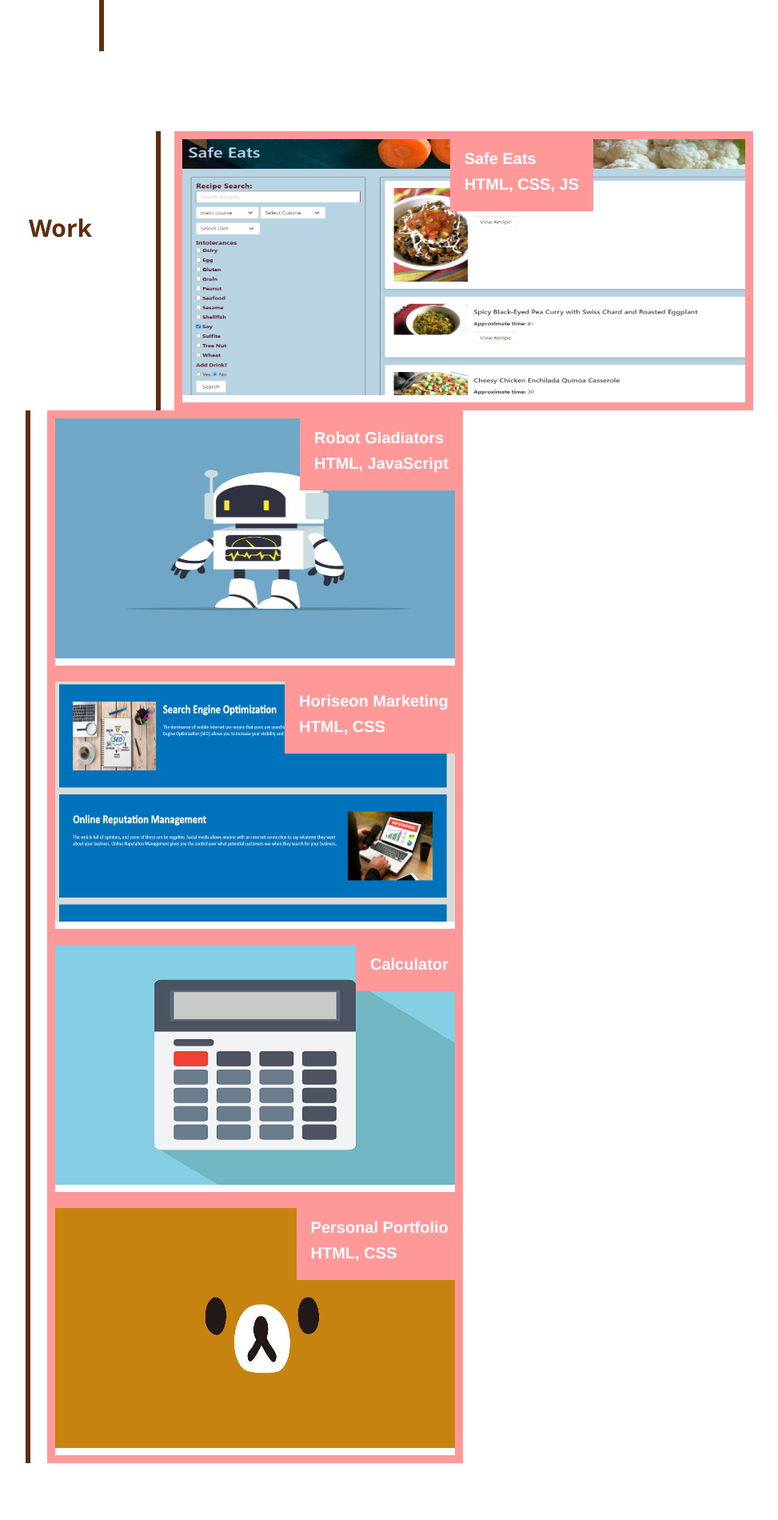
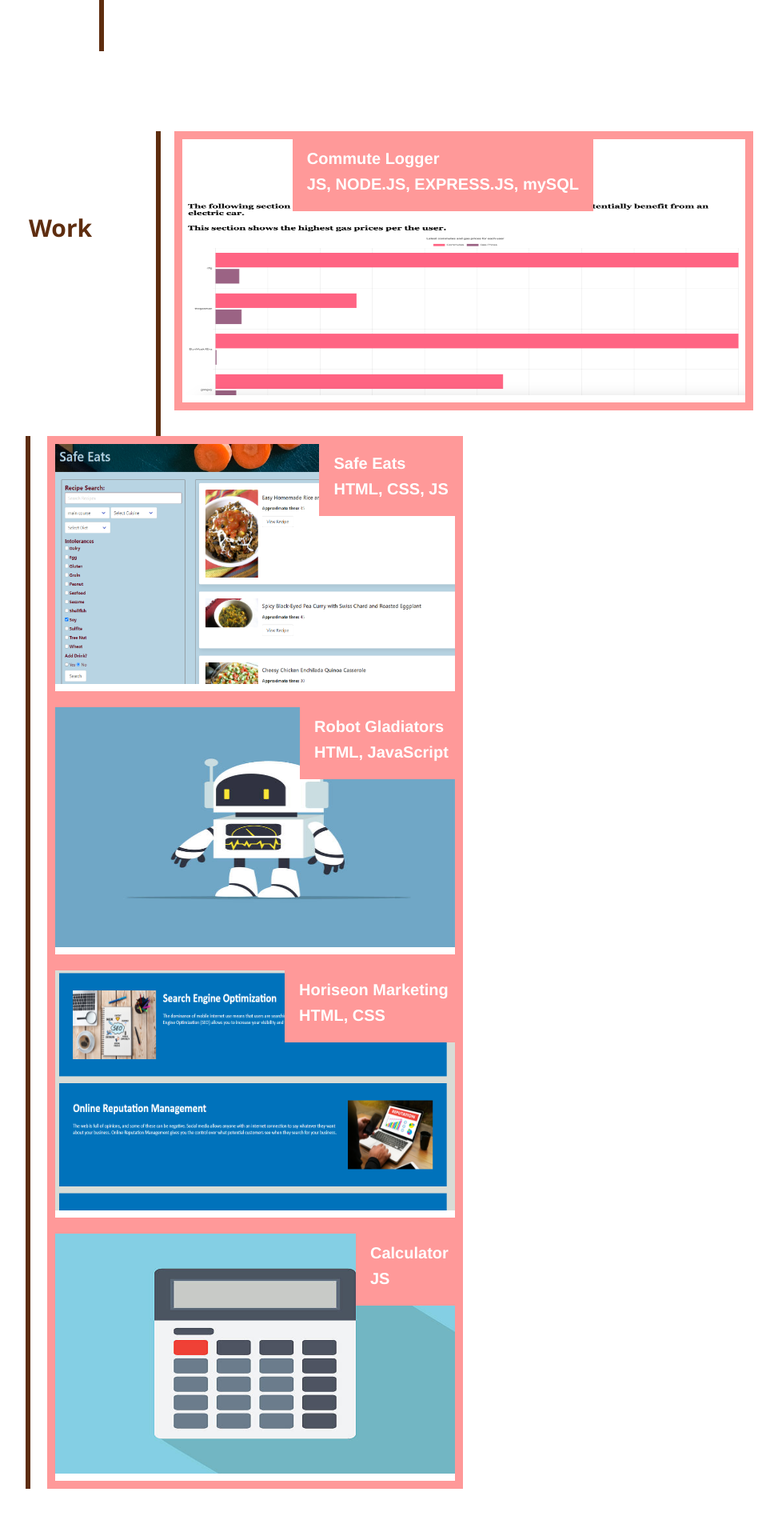
Before and after one commit to natakkuma/natakkuma-portfolio, a plain HTML site: page index.html in a window 1280 px wide. Shown: the part 1484-3384 px from the top of the page at 80% size, without its empty margins (196-1169 px from the left). Drawn offline with Linux system fonts and the light colour scheme.

Commit message:
addition of project 2 to portfolio

```diff
--- a/index.html
+++ b/index.html
@@ -82,19 +82,31 @@
 
         <div id="project1" class="project">
             <!--First Project - Row 1 Large-->
-            <a href="https://ngranzow.github.io/safe-eats/">
-            <img src="assets/images/safe-eats.PNG"
-            alt="Link to Project 1 -Safe Eats Recipe Generator"
+            <a href="https://mysterious-plateau-73573.herokuapp.com/">
+            <img src="assets/images/Commute Logger.png"
+            alt="Link to Project 2 - Commute Logger App"
             width="1000"
             height="500">
             </a>
 
-            <h3>Safe Eats<br>HTML, CSS, JS</h3>
+            <h3>Commute Logger<br>JS, NODE.JS, EXPRESS.JS, mySQL</h3><br>
 
         </div>
         <br><br>
         <div id="project2" class="project">
             <!--Second Project - Row 2 Medium--->
+            <a href="https://ngranzow.github.io/safe-eats/">
+                <img src="assets/images/safe-eats.PNG"
+                alt="Link to Project 1 -Safe Eats Recipe Generator"
+                width="500"
+                height="300">
+                </a>
+                <h3>Safe Eats<br>HTML, CSS, JS</h3>
+
+        </div>
+
+        <div id="project3" class="project">
+            <!--Third Project - Row 2 Medium--->
             <a href="https://natakkuma.github.io/robot-gladiators/">
                 <img src="assets/images/robot.jpg"
                 alt="Link to Natalie's Work - Robot Gladiators Game"
@@ -104,9 +116,9 @@
             <h3>Robot Gladiators <br>HTML, JavaScript</h3>
 
         </div>
-
-        <div id="project3" class="project">
-            <!--Third Project - Row 2 Medium--->
+        <br><br>
+        <div id="project4" class="project">
+            <!--Fourth Project - Row 3 Medium--->
             <a href="https://natakkuma.github.io/horiseon-marketing/">
                 <img src="assets/images/horiseonmarketing.PNG"
                 alt="Link to Natalie's Work - Horisean Marketing Website"
@@ -116,28 +128,16 @@
             <h3>Horiseon Marketing<br>HTML, CSS</h3>
 
         </div>
-        <br><br>
-        <div id="project4" class="project">
-            <!--Fourth Project - Row 3 Medium--->
+
+        <div id="project5" class="project">
+            <!--Fifth Project - Row 3 Medium--->
             <a href="https://natakkuma.github.io/horiseon-marketing/">
                 <img src="assets/images/calculator.jpg"
                 alt="Link to Natalie's Work - JavaScript Calculator"
                 width="500"
                 height="300">
                 </a>
-            <h3>Calculator<br></h3>
-
-        </div>
-
-        <div id="project5" class="project">
-            <!--Fifth Project - Row 3 Medium--->
-            <a href="https://natakkuma.github.io/natakkuma-portfolio/">
-                <img src="assets/images/face banner.jfif"
-                alt="Link to Natalie's Work - Online Portfolio Website"
-                width="500"
-                height="300">
-                </a>
-            <h3>Personal Portfolio<br> HTML, CSS</h3>
+            <h3>Calculator<br> JS </h3>
 
         </div>
 
```
Also changed, not shown: assets/images/Commute Logger.png (added).
